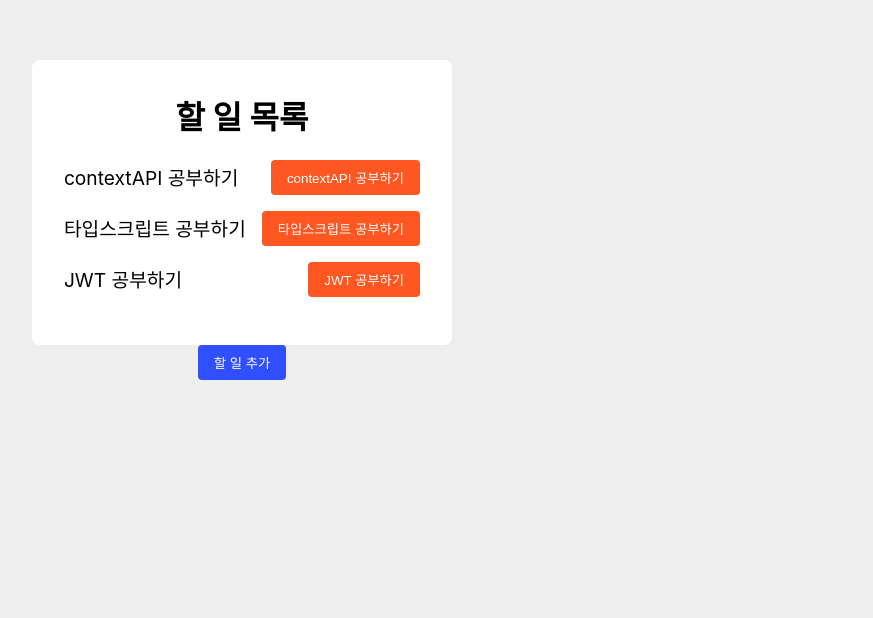
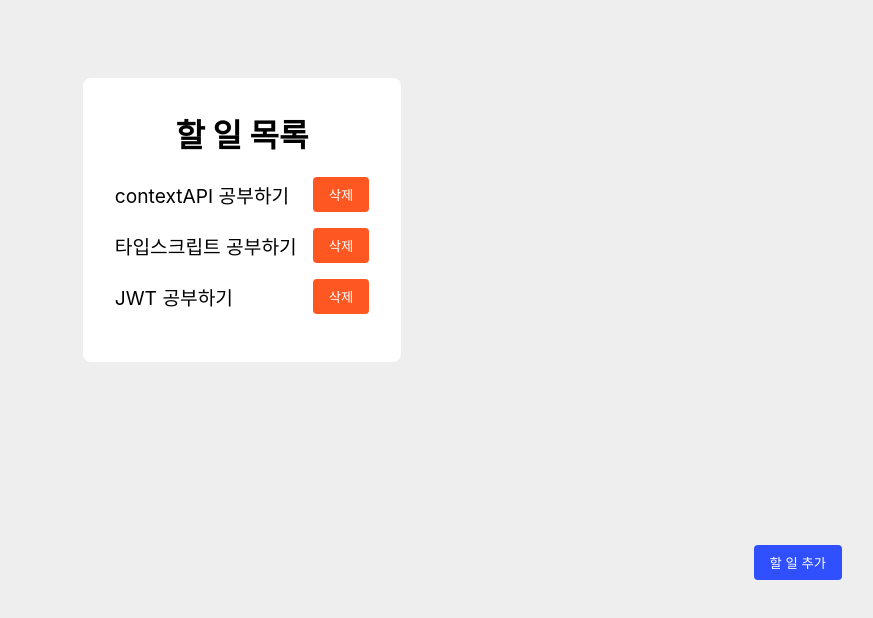
Before and after one commit to miss-gif/context_api_todo_app, a React (Create React App) app: page / in a window 1280 px wide. Shown: the part 180-798 px from the top of the page, without its empty margins (398-1271 px from the left). Built offline with nearby package versions, Linux system fonts and the light colour scheme.

Commit message:
Design : 버튼 스타일 추가

```diff
--- a/src/components/ShowInputButton.js
+++ b/src/components/ShowInputButton.js
@@ -1,14 +1,22 @@
+import styled from "@emotion/styled";
 import Button from "./Button";
+
+const WrapStyle = styled.div`
+  position: absolute;
+  right: 40px;
+  bottom: 40px;
+  z-index: 1;
+`;
 
 const ShowInputButton = ({ show, onClick }) => {
   return (
-    <div>
+    <WrapStyle>
       <Button
         label={show ? "닫기" : "할 일 추가"}
         color={show ? undefined : "#304ffe"}
         onClick={onClick}
       />
-    </div>
+    </WrapStyle>
   );
 };
 
--- a/src/components/TextInput.js
+++ b/src/components/TextInput.js
@@ -5,7 +5,7 @@ const InputStyle = styled.input`
   padding: 8px;
 `;
 
-const TextInput = ({ value, onChange, color = "#ff5722" }) => {
+const TextInput = ({ value, onChange }) => {
   return (
     <InputStyle
       type="text"
--- a/src/components/TodoItem.js
+++ b/src/components/TodoItem.js
@@ -1,16 +1,5 @@
 import styled from "@emotion/styled";
 import Button from "./Button";
-
-const TodoItem = ({ label, onDelete }) => {
-  return (
-    <TodoItemWrapStyle>
-      <LabelStyle>{label}</LabelStyle>
-      <Button label={label} onClick={onDelete} />
-    </TodoItemWrapStyle>
-  );
-};
-
-export default TodoItem;
 
 const TodoItemWrapStyle = styled.div`
   display: flex;
@@ -20,7 +9,22 @@ const TodoItemWrapStyle = styled.div`
 `;
 
 const LabelStyle = styled.div`
+  /* flex-grow: 1; 다른 flex 아이템들과 동일한 비율로 나누어 가짐
+  flex-shrink: 1; 아이템이 공간이 부족할 때 줄어들 수 있는 정도 비슷한 비율로 줄어든다.
+  flex-basis: 0; 아이템의 시작 크기 설정 원래크기 무시 grow, shrink에 따라 결정
+*/
   flex: 1;
   font-size: 1.2rem;
   margin-right: 16px;
 `;
+
+const TodoItem = ({ label, onDelete }) => {
+  return (
+    <TodoItemWrapStyle>
+      <LabelStyle>{label}</LabelStyle>
+      <Button label="삭제" onClick={onDelete} />
+    </TodoItemWrapStyle>
+  );
+};
+
+export default TodoItem;
```
